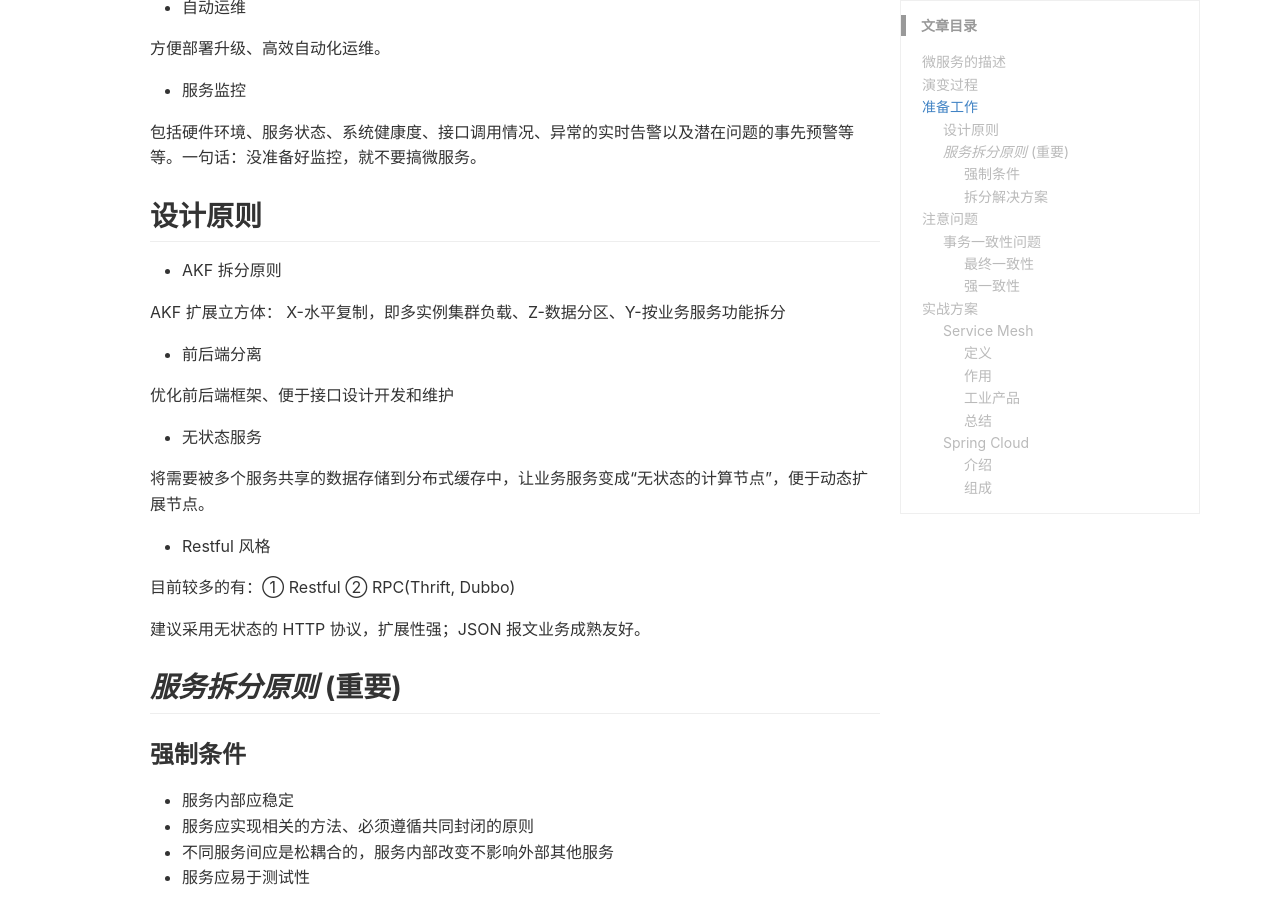
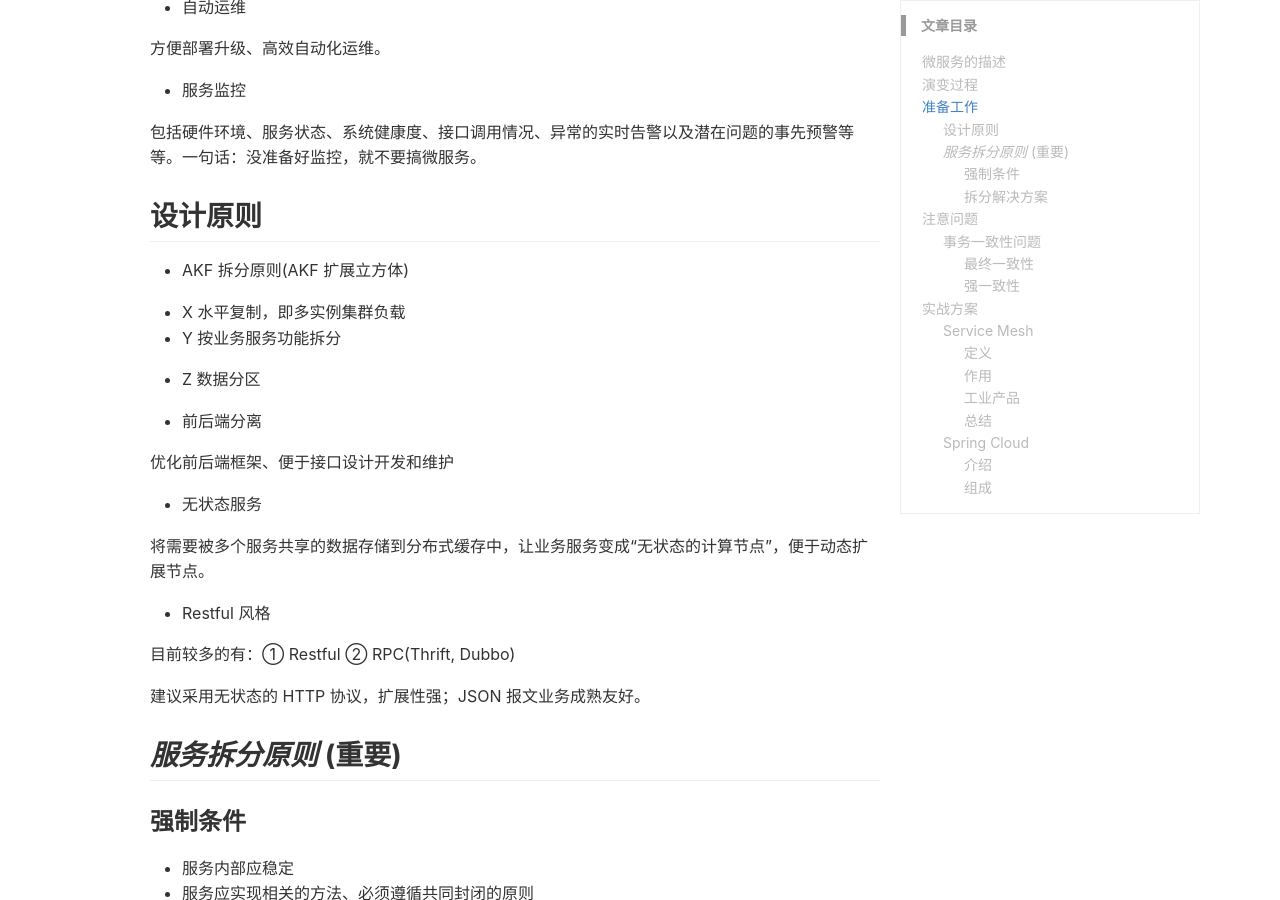
Before and after one commit to stdupanda/stdupanda.github.io, a Jekyll site: the page built from _posts/SpringCloud/2018-04-21-microservice-design-implement.md, in a window 1280 px wide and 900 px high, scrolled down 1167 px. Built offline with Jekyll 4.4.1, drawn with Linux system fonts in a browser that asks for light colours; nearby versions of some CDN libraries; comment, search, counter and statistics services are not loaded.

Commit message:
2018-5-31 10:02:54

```diff
--- a/_posts/SpringCloud/2018-04-21-microservice-design-implement.md
+++ b/_posts/SpringCloud/2018-04-21-microservice-design-implement.md
@@ -51,9 +51,12 @@ DAO等类似操作代码重复、缓存升级改造、分库分表、数据库
 
 ## 设计原则
 
-- AKF 拆分原则
+- AKF 拆分原则(AKF 扩展立方体)
 
-AKF 扩展立方体： X-水平复制，即多实例集群负载、Z-数据分区、Y-按业务服务功能拆分
+ - X 水平复制，即多实例集群负载
+ - Y 按业务服务功能拆分
+ - Z 数据分区
+
 
 - 前后端分离
 
```
Also changed, not shown: 1 other file.
